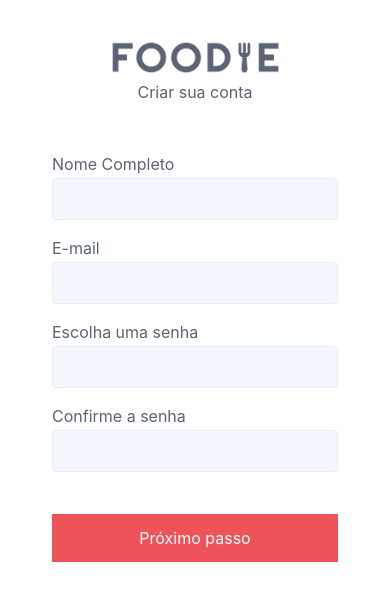
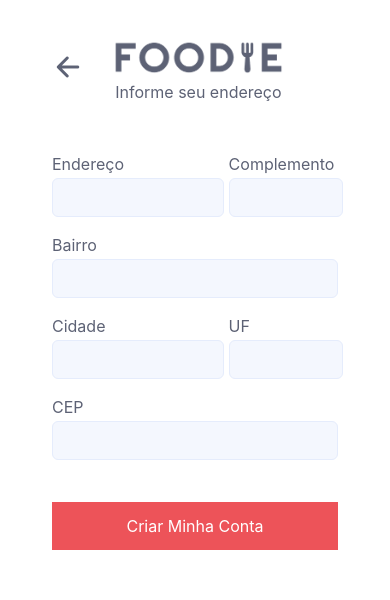
Before and after one commit to FixRuan/Foodie, a React Native app in the folder mobile/: screen / in a window 390 px wide. Shown: the top 600 px of the page. Built offline with nearby package versions, Linux system fonts and the light colour scheme.

Commit message:
:sparkles: feat: add next-Step screen

```diff
--- a/mobile/App.tsx
+++ b/mobile/App.tsx
@@ -1,10 +1,11 @@
 import { Login } from './src/screens/Login'
+import { NextStep } from './src/screens/NextStep'
 import { Register } from './src/screens/Register'
 
 export default function App() {
   return (
     <>
-      <Register />
+      <NextStep />
     </>
   )
 }
--- a/mobile/src/components/Input/index.tsx
+++ b/mobile/src/components/Input/index.tsx
@@ -4,13 +4,14 @@
 
 interface InputProps {
   label: string
+  password?: boolean
 }
 
-export function Input({ label }: InputProps) {
+export function Input({ label, password = false }: InputProps) {
   return (
     <View style={styles.container}>
       <Text style={styles.title}>{label}</Text>
-      <TextInput style={styles.input} />
+      <TextInput style={styles.input} secureTextEntry={password} />
     </View>
   )
 }
--- a/mobile/src/components/Input/styles.ts
+++ b/mobile/src/components/Input/styles.ts
@@ -11,11 +11,11 @@
     marginBottom: 4
   },
   input: {
-    height: 42,
+    width: '100%',
     backgroundColor: COLORS.white,
     borderWidth: 1,
     borderColor: COLORS.light_gray,
-    borderRadius: 4,
-    padding: 8
+    borderRadius: 6,
+    padding: 10
   }
 })
--- /dev/null
+++ b/mobile/src/screens/NextStep/index.tsx
@@ -0,0 +1,49 @@
+import { TouchableOpacity, View } from 'react-native'
+import Ionicons from '@expo/vector-icons/Ionicons'
+
+import { styles } from './styles'
+import { Header } from '../../components/Header'
+import { Input } from '../../components/Input'
+import { Button } from '../../components/Button'
+
+export function NextStep() {
+  return (
+    <View style={styles.container}>
+      <View style={styles.headerContainer}>
+        <TouchableOpacity activeOpacity={0.6}>
+          <Ionicons name='arrow-back-outline' size={32} color={'#5D6275'} />
+        </TouchableOpacity>
+
+        <Header text='Informe seu endereço' />
+      </View>
+
+      <View style={styles.formHorizontal}>
+        <View style={styles.form60}>
+          <Input label='Endereço' />
+        </View>
+
+        <View style={styles.form40}>
+          <Input label='Complemento' />
+        </View>
+      </View>
+
+      <Input label='Bairro' />
+
+      <View style={styles.formHorizontal}>
+        <View style={styles.form60}>
+          <Input label='Cidade' />
+        </View>
+
+        <View style={styles.form40}>
+          <Input label='UF' />
+        </View>
+      </View>
+
+      <Input label='CEP' />
+
+      <View style={{ marginTop: 24 }}>
+        <Button text='Criar Minha Conta' />
+      </View>
+    </View>
+  )
+}
--- /dev/null
+++ b/mobile/src/screens/NextStep/styles.ts
@@ -0,0 +1,27 @@
+import { StyleSheet } from 'react-native'
+import { COLORS, FONT_SIZE } from '../../constants/theme'
+
+export const styles = StyleSheet.create({
+  container: {
+    flex: 1,
+    paddingVertical: 32,
+    paddingHorizontal: 52
+  },
+  headerContainer: {
+    width: '80%',
+    flexDirection: 'row',
+    justifyContent: 'space-between',
+    alignItems: 'center',
+    marginBottom: 52
+  },
+  formHorizontal: {
+    flexDirection: 'row'
+  },
+  form60: {
+    width: '60%'
+  },
+  form40: {
+    width: '40%',
+    marginLeft: 5
+  }
+})
--- a/mobile/src/screens/Register/index.tsx
+++ b/mobile/src/screens/Register/index.tsx
@@ -14,8 +14,8 @@
 
       <Input label='Nome Completo' />
       <Input label='E-mail' />
-      <Input label='Escolha uma senha' />
-      <Input label='Confirme a senha' />
+      <Input label='Escolha uma senha' password />
+      <Input label='Confirme a senha' password />
 
       <View style={{ marginTop: 24 }}>
         <Button text='Próximo passo' />
```
